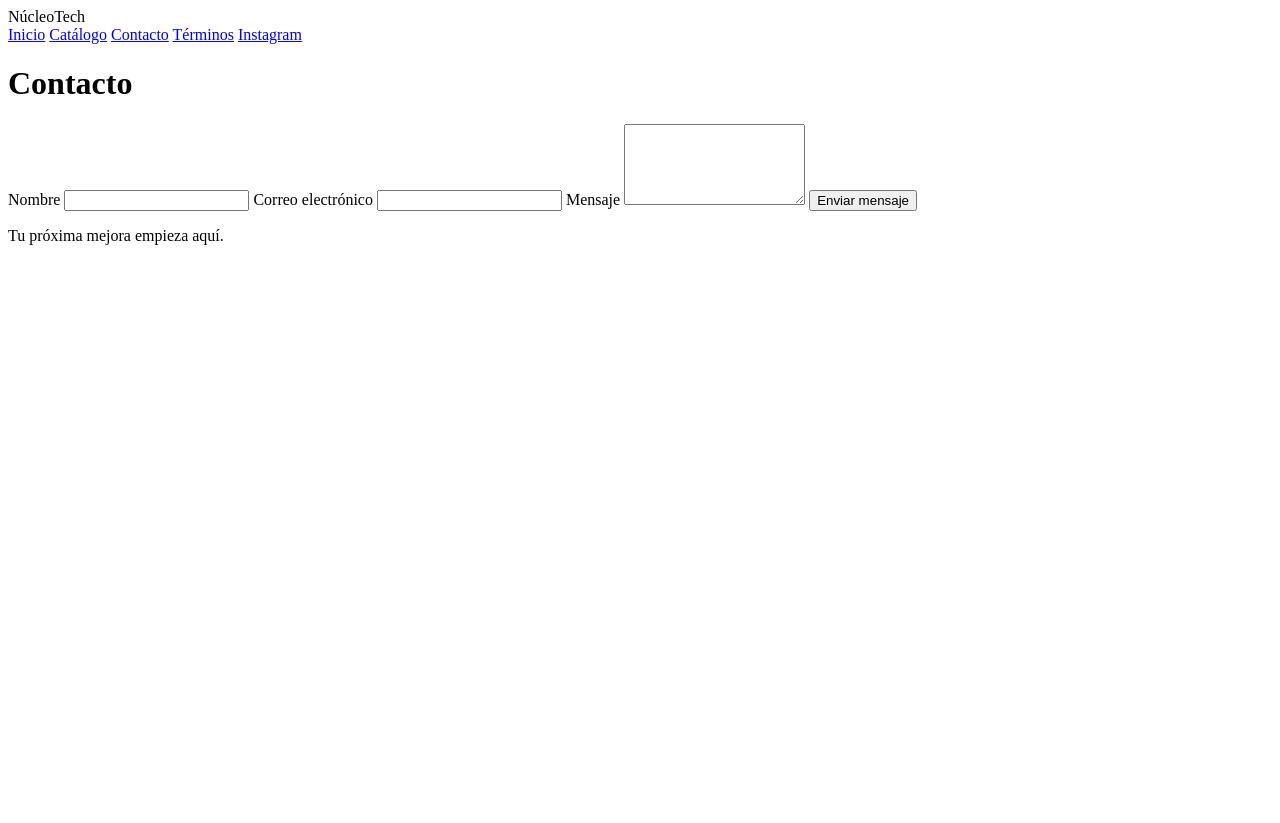
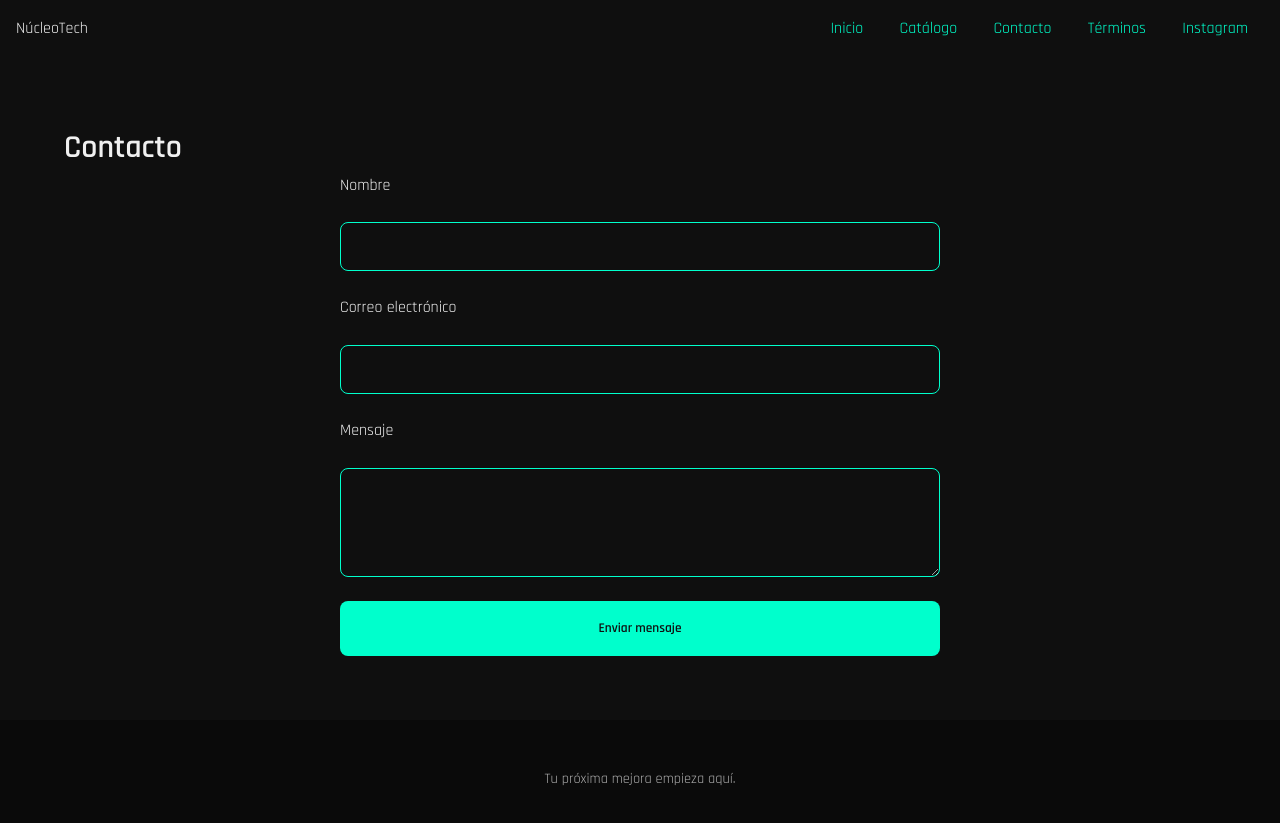
Before and after one commit to Guzsa/Nucleotech, a website: page pages/contacto.html in a window 1280 px wide. Before the commit the page ends 800 px from the top, so only its background shows below. Drawn offline with Linux system fonts and the light colour scheme; the site is published under a folder, as on GitHub Pages, so addresses that start at the root find nothing.

Commit message:
Se corrigío el error del css en contacto, instagram y términos y cond.

```diff
--- a/pages/contacto.html
+++ b/pages/contacto.html
@@ -4,7 +4,7 @@
   <meta charset="UTF-8" />
   <meta name="viewport" content="width=device-width, initial-scale=1.0" />
   <title>Contacto | NúcleoTech</title>
-  <link rel="stylesheet" href="/css/main.css" />
+  <link rel="stylesheet" href="../css/main.css" />
 </head>
 <body>
   <header class="navbar">
```
Also changed, not shown: pages/instagram.html (+1 -1 lines), pages/terminos.html (+1 -1 lines), Ryzen-7-5800X_Foto1g.jpg (deleted).
